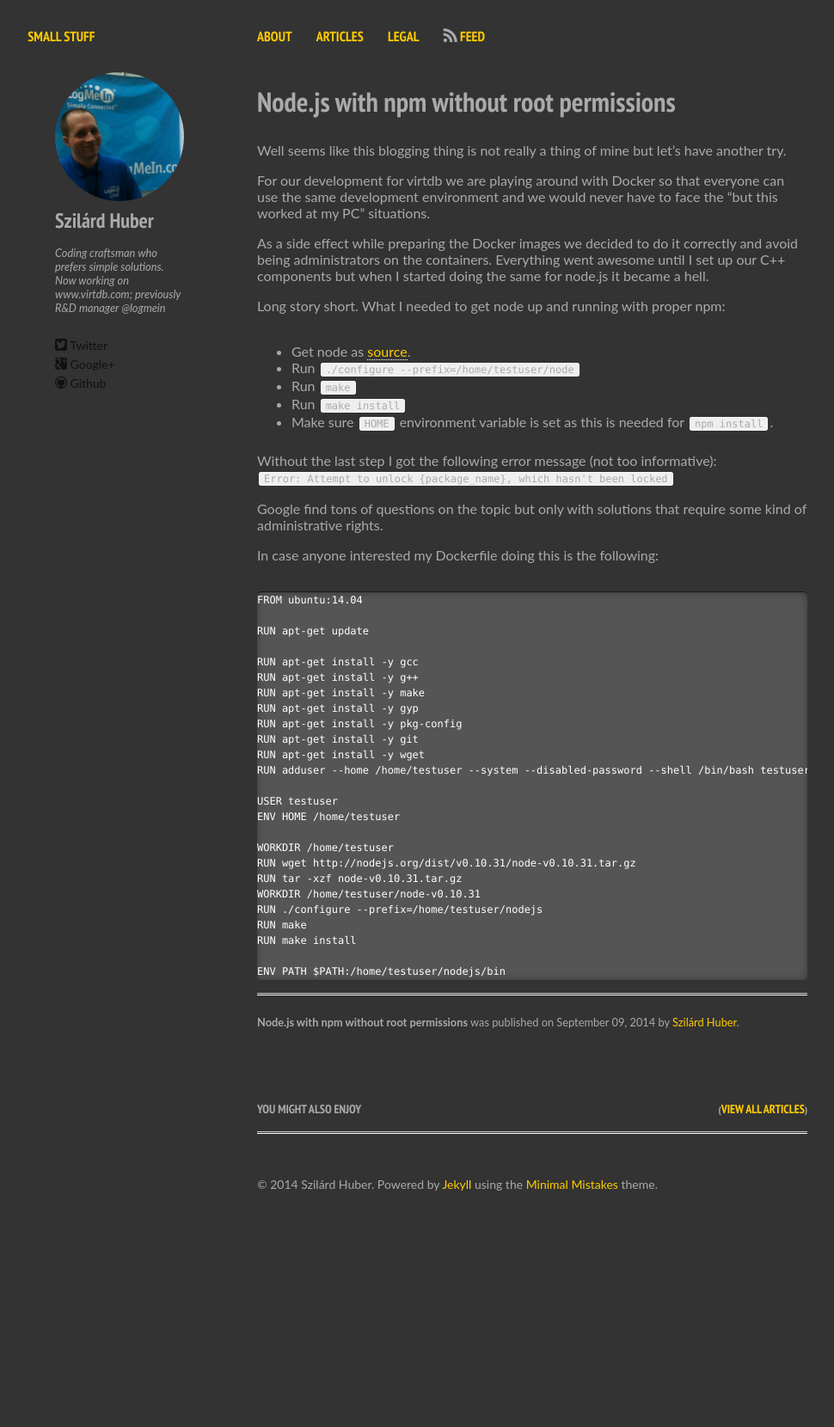
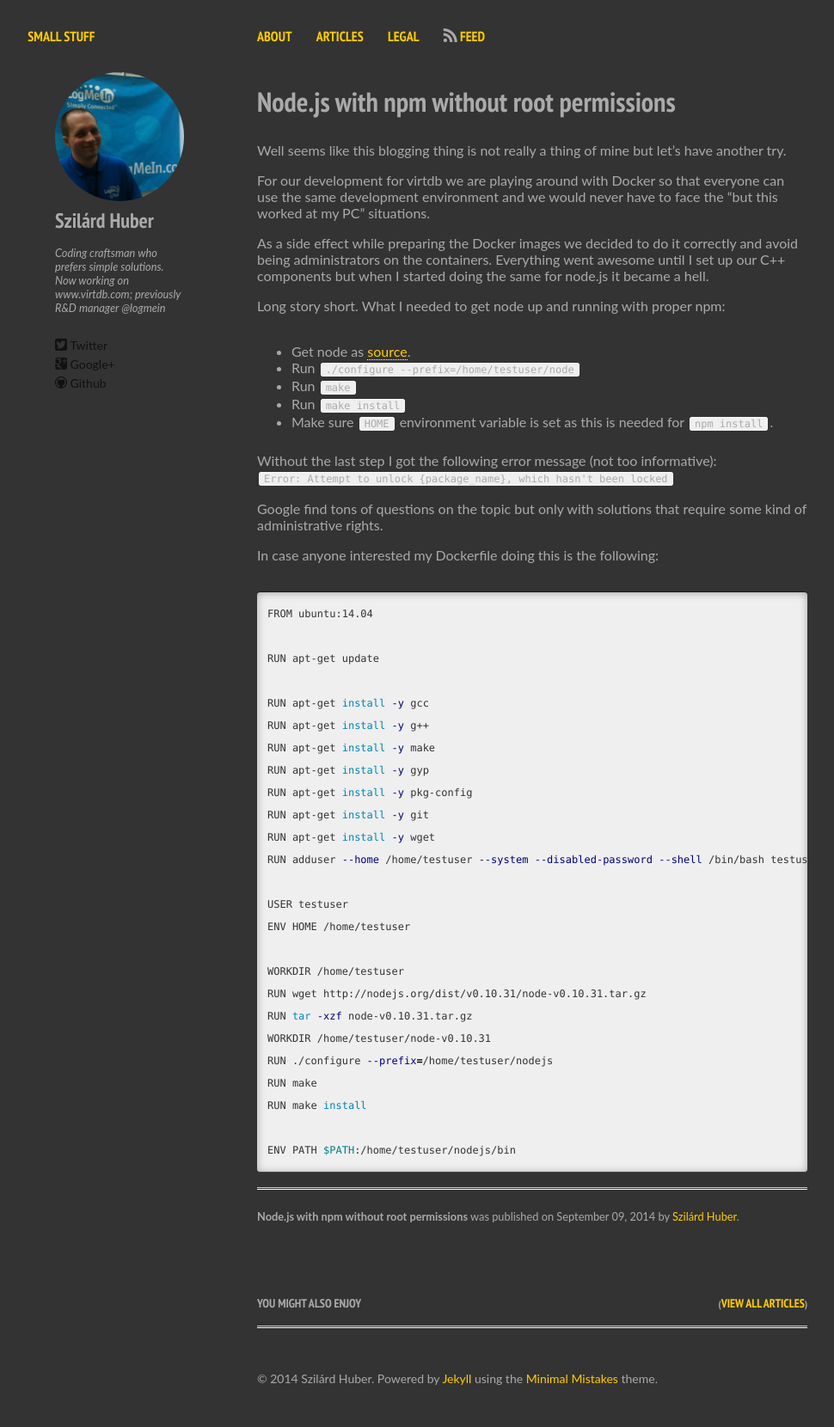
Before and after one commit to szilardhuber/szilardhuber.github.io, a Jekyll site: the page built from _posts/2014-09-09-nodejs-without-root-access.md, in a window 1280 px wide. Shown: the whole page at 86% size, without its empty margins (21-991 px from the left). Built offline with Jekyll 4.4.1, drawn with Linux system fonts in a browser that asks for light colours; nearby versions of some CDN libraries; before the commit the page ends 1434 px from its top, so only the background shows below that.

Commit message:
Another try to fix code block.

````diff
--- a/_posts/2014-09-09-nodejs-without-root-access.md
+++ b/_posts/2014-09-09-nodejs-without-root-access.md
@@ -25,7 +25,7 @@ Google find tons of questions on the topic but only with solutions that require
 
 In case anyone interested my Dockerfile doing this is the following:
 
-``` Shell
+``` shell
 FROM ubuntu:14.04
 
 RUN apt-get update
````
